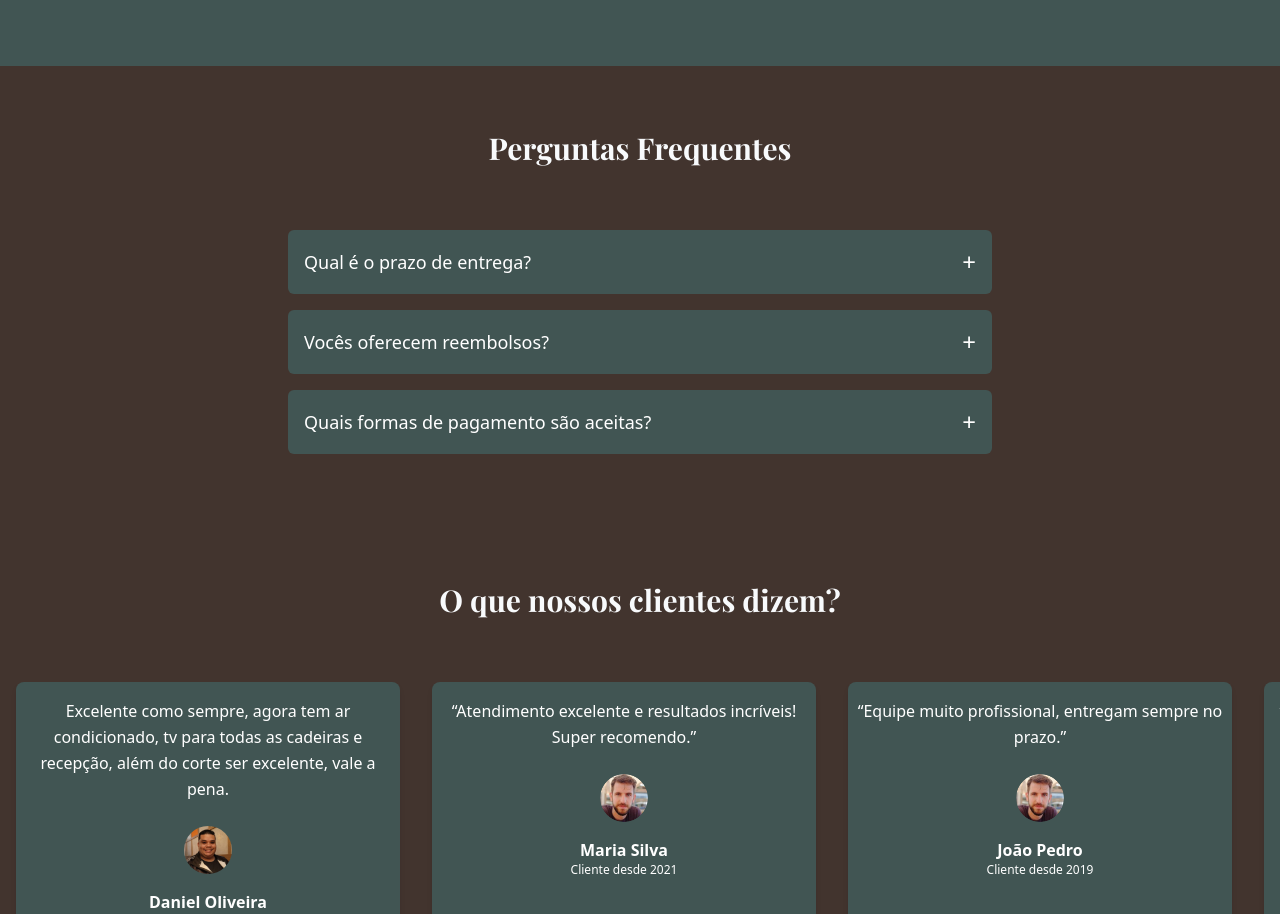
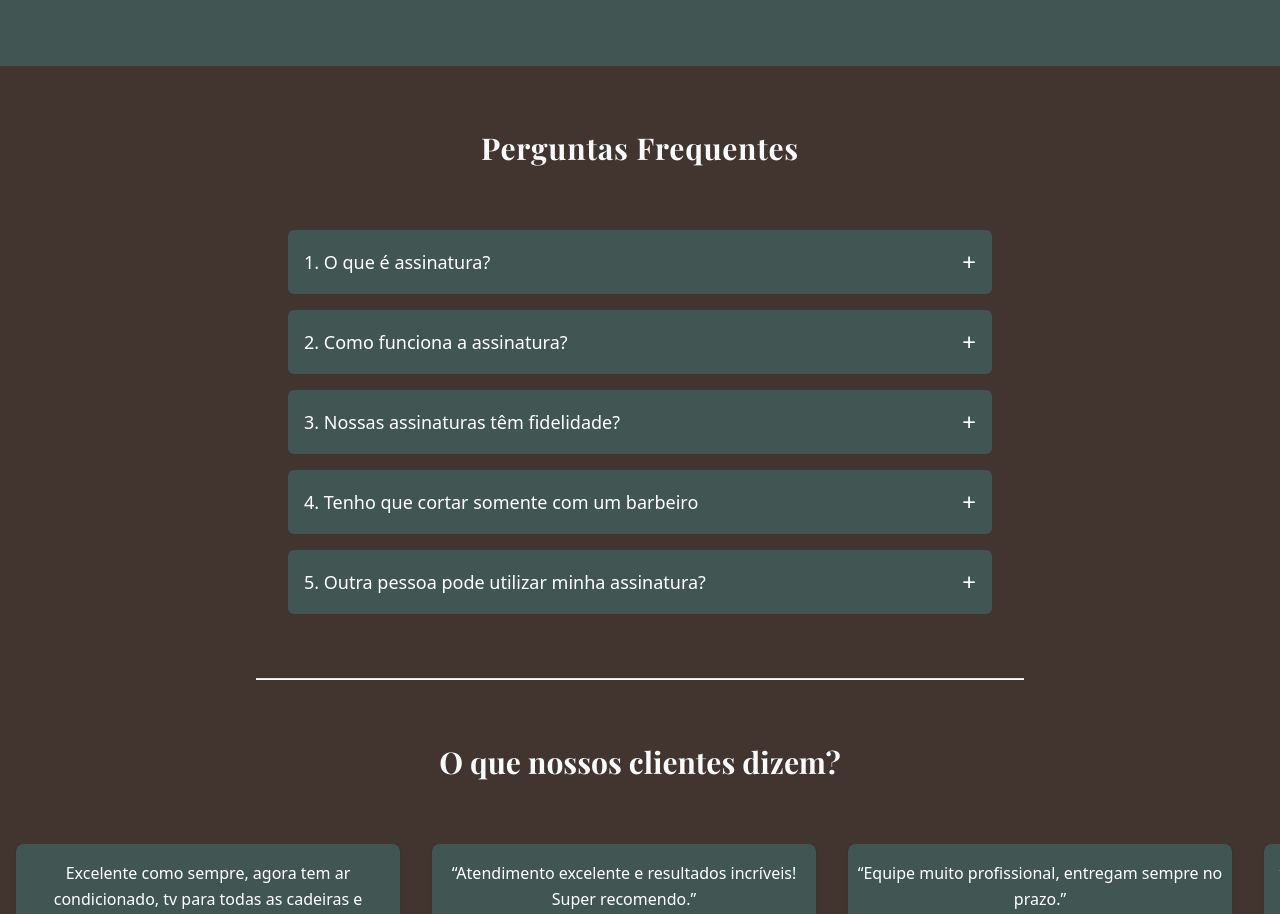
Before and after one commit to danielbarrosdeoliveira/site-davano, a Next.js app: page / in a window 1280 px wide. Shown: the part 2300-3214 px from the top of the page. Built offline with nearby package versions, Linux system fonts and the light colour scheme.

Commit message:
♻️ added questions on faq

```diff
--- a/src/app/components/faq/index.tsx
+++ b/src/app/components/faq/index.tsx
@@ -4,16 +4,29 @@ import { useState } from 'react'
 
 const faqData = [
   {
-    question: 'Qual é o prazo de entrega?',
-    answer: 'O prazo médio é de 3 a 5 dias úteis.',
+    question: '1. O que é assinatura?',
+    answer:
+      'É um plano mensal com valor fixo e acessível, pensado para você manter cabelo e barba sempre em dia, sem preocupação.',
   },
   {
-    question: 'Vocês oferecem reembolsos?',
-    answer: 'Sim, aceitamos devoluções em até 7 dias após o recebimento.',
+    question: '2. Como funciona a assinatura?',
+    answer:
+      'Funciona como um serviço de streaming, como a Netflix ou Amazon. A cobrança é recorrente, ou seja, automática todo mês, então você só precisa aproveitar o serviço.',
   },
   {
-    question: 'Quais formas de pagamento são aceitas?',
-    answer: 'Aceitamos cartões de crédito, débito e Pix.',
+    question: '3. Nossas assinaturas têm fidelidade?',
+    answer:
+      'Não! No momento, nossas assinaturas não têm fidelidade. Queremos que você experimente com liberdade, sem compromisso.',
+  },
+  {
+    question: '4. Tenho que cortar somente com um barbeiro',
+    answer:
+      'Não! Com a assinatura, você tem liberdade para escolher: pode ser atendido por ordem de chegada ou com agendamento, dependendo da sua preferência e da disponibilidade do time.',
+  },
+  {
+    question: '5. Outra pessoa pode utilizar minha assinatura?',
+    answer:
+      'Não. A assinatura é pessoal e intransferível, válida apenas para quem contratou o plano.',
   },
 ]
 
@@ -26,8 +39,8 @@ const FAQ = () => {
 
   return (
     <section id="faq" className="bg-davano-brown-darkest">
-      <div className="container mx-auto max-w-3xl py-16">
-        <h2 className="mb-16 text-center font-playfair text-3xl font-bold text-slate-50">
+      <div className="container mx-auto max-w-3xl py-12 sm:py-16">
+        <h2 className="mb-16 text-center font-playfair text-3xl font-bold tracking-wide text-slate-50">
           Perguntas Frequentes
         </h2>
         <div className="space-y-4">
@@ -55,6 +68,7 @@ const FAQ = () => {
           ))}
         </div>
       </div>
+      <div className="mx-auto w-full max-w-screen-md border border-b-slate-50" />
     </section>
   )
 }
```
